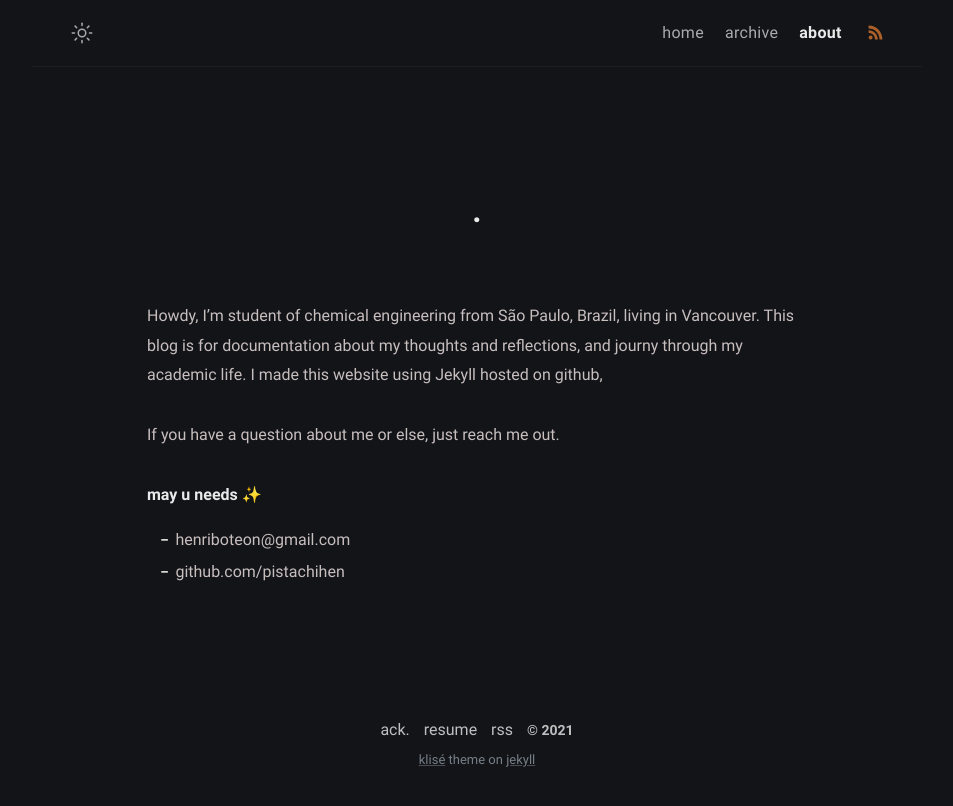
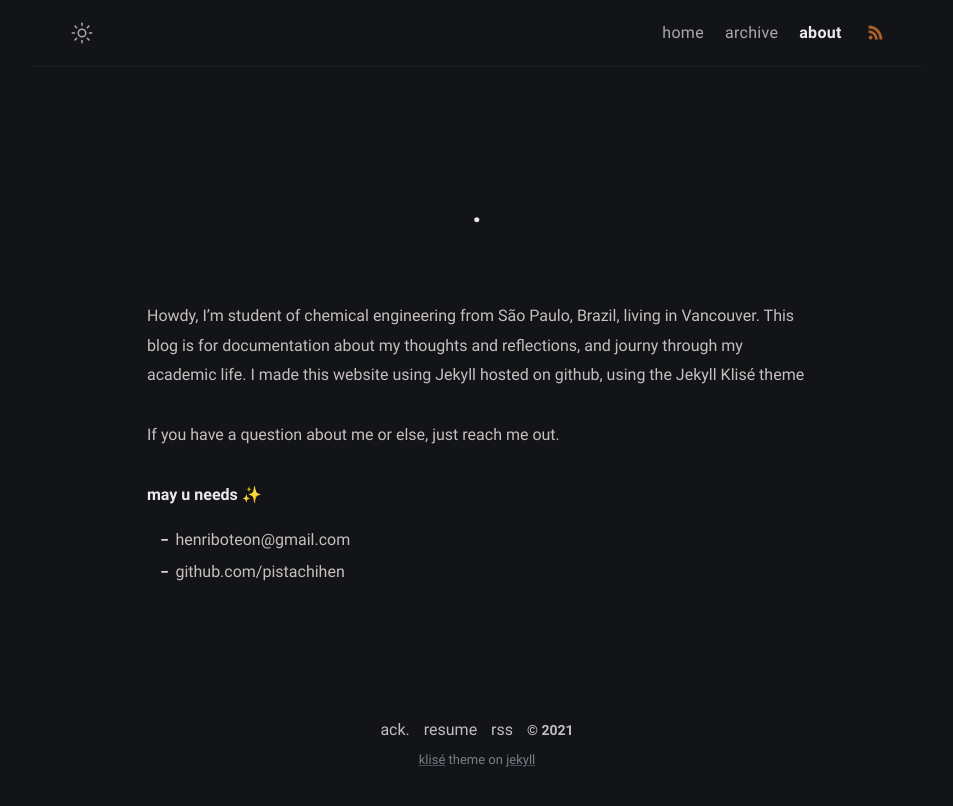
Before and after one commit to Pistachihen/pistachi.github.io, a Jekyll site: the page built from about.md, in a window 1280 px wide. Shown: the top 806 px of the page, without its empty margins (163-1116 px from the left). Built offline with Jekyll 4.4.1, drawn with Linux system fonts in a browser that asks for light colours.

Commit message:
about.md: changed

```diff
--- a/about.md
+++ b/about.md
@@ -5,7 +5,7 @@ layout: page
 comments: false
 ---
 
-Howdy, I'm student of chemical engineering from São Paulo, Brazil, living in Vancouver. This blog is for documentation about my thoughts and reflections, and journy through my academic life. I made this website using Jekyll hosted on github,
+Howdy, I'm student of chemical engineering from São Paulo, Brazil, living in Vancouver. This blog is for documentation about my thoughts and reflections, and journy through my academic life. I made this website using Jekyll hosted on github, using the Jekyll Klisé theme
 
 If you have a question about me or else, just reach me out.
 
```
